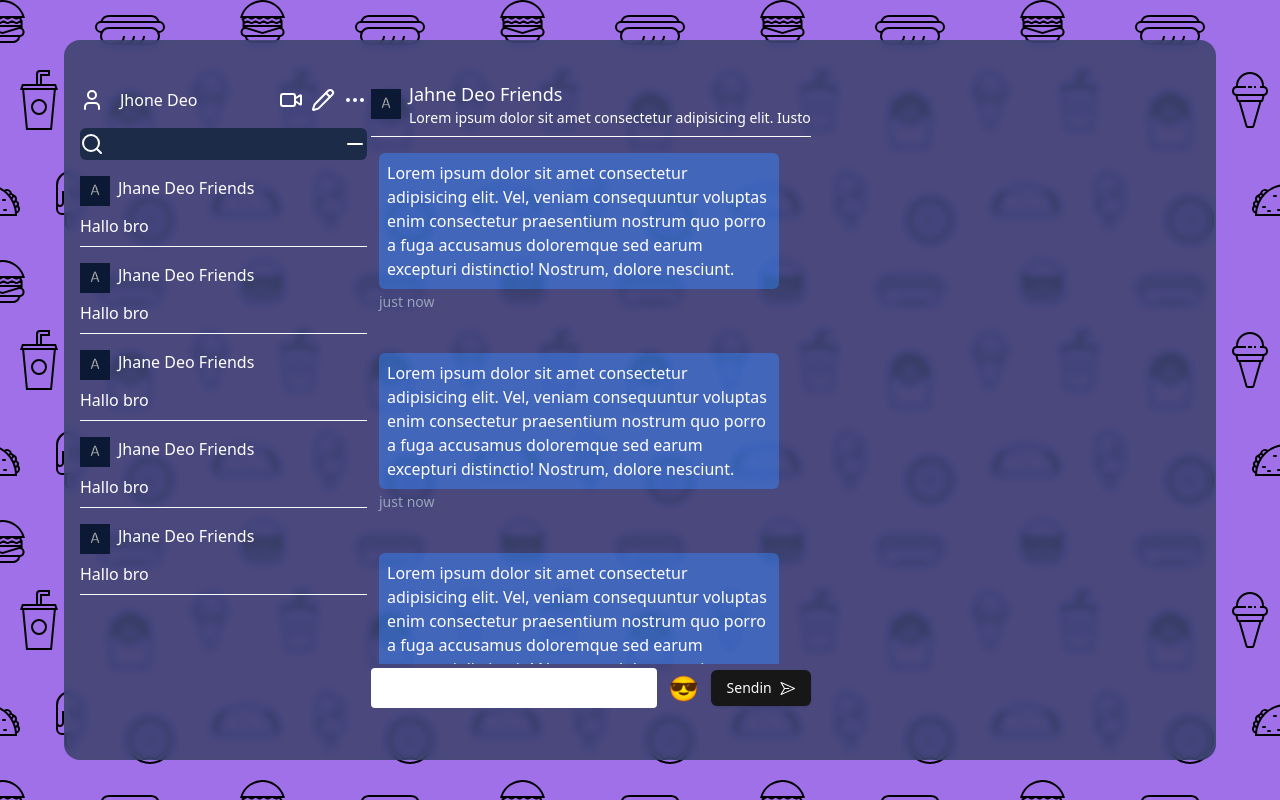
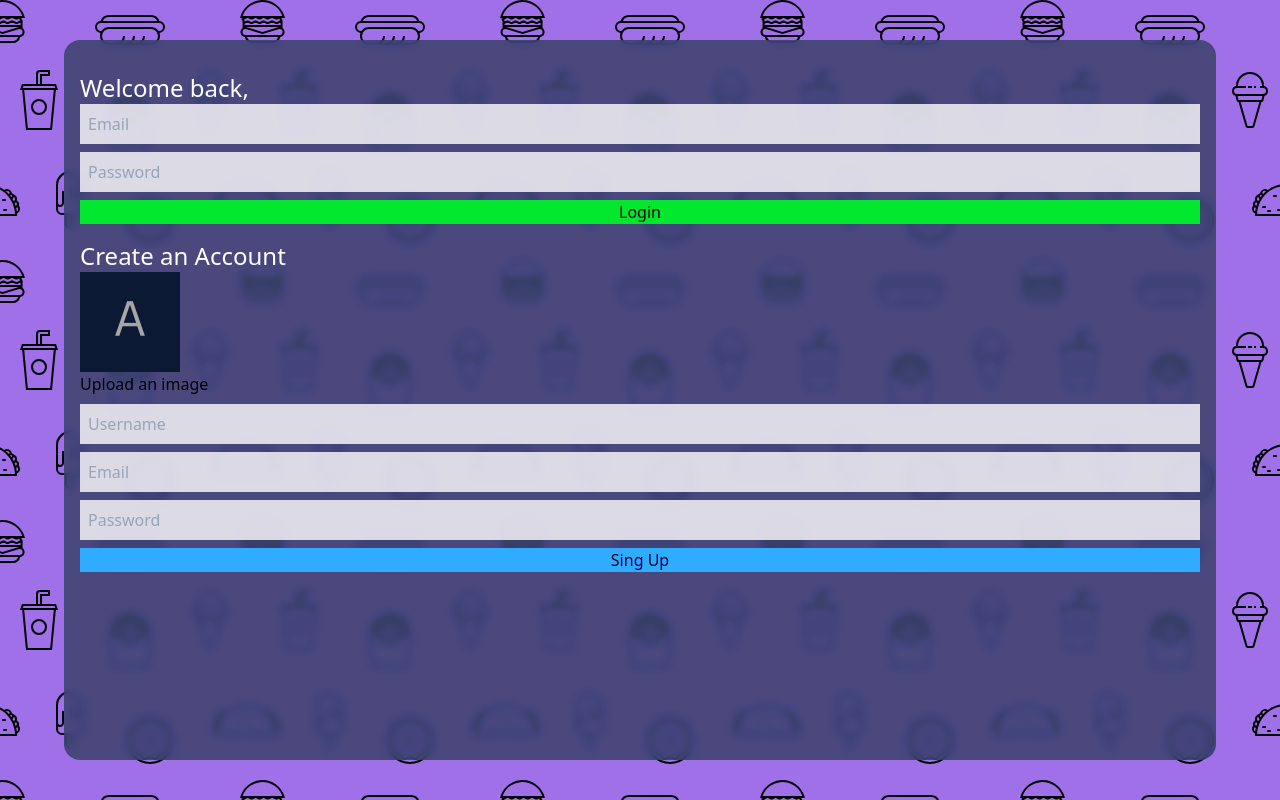
Before and after one commit to DewaSRY/react-chat-app, a React (Vite) app: page / in a window 1280 px wide. Built offline with nearby package versions, Linux system fonts and the light colour scheme.

Commit message:
add:create auth component

```diff
--- a/src/App.tsx
+++ b/src/App.tsx
@@ -1,20 +1,27 @@
 import { cn } from "./lib/utils";
+import { ToastContainer, toast } from "react-toastify";
 import ListComponent from "./components/list/list-component";
 import ChatComponent from "./components/chat/chat-component";
 import DetailComponent from "./components/detail/detail-component";
+import LoginComponent from "./components/login/login-component";
+import NotificationComponent from "./components/notification/notification-component";
 function App() {
   return (
     <div
       className={cn(
         "my-[5vh] mx-auto py-8 px-4 w-[90vw] h-[90vh] ",
-        "bg-gray-700/80 rounded-2xl backdrop-blur-sm saturate-[180%] "
+        "bg-gray-700/80 rounded-2xl backdrop-blur-sm saturate-[180%] ",
+        "relative"
       )}
     >
-      <div className="flex gap-1 ">
+      {/* <div className="flex gap-1 ">
         <ListComponent />
         <ChatComponent />
         <DetailComponent />
-      </div>
+      </div> */}
+      <LoginComponent />
+      {/* <ToastContainer /> */}
+      <NotificationComponent />
     </div>
   );
 }
--- a/src/components/login/login-component.tsx
+++ b/src/components/login/login-component.tsx
@@ -1,5 +1,6 @@
-import { ComponentProps, PropsWithChildren } from "react";
-
+import { cn } from "@/lib/utils";
+import React, { ComponentProps, PropsWithChildren, useState } from "react";
+import { toast } from "react-toastify";
 interface LoginComponentProps
   extends ComponentProps<"div">,
     PropsWithChildren {}
@@ -8,5 +9,76 @@ export default function LoginComponent({
   children,
   ...resProps
 }: LoginComponentProps) {
-  return <div>{children}</div>;
+  const [avatar, setAvatar] = useState({
+    file: null as File | null,
+    url: "",
+  });
+  function handleAvatar(e: React.ChangeEvent<HTMLInputElement>) {
+    const formElement = e.target as HTMLInputElement;
+    if (!formElement) return;
+    if (!formElement.files) return;
+    if (formElement.files[0]) {
+      setAvatar({
+        file: formElement.files[0],
+        url: URL.createObjectURL(formElement.files[0]),
+      });
+    }
+  }
+
+  function handleLogin(e: React.FormEvent<HTMLFormElement>) {
+    e.preventDefault();
+    console.log("hallo");
+    toast.warn("hallo");
+  }
+  return (
+    <div className="login">
+      <div className="item">
+        <h2 className="text-2xl text-white">Welcome back,</h2>
+        <form
+          onSubmit={handleLogin}
+          className={cn(
+            "flex flex-col gap-2 ",
+            "[&>input]:p-2 [&>input]:bg-white/80 [&>input]:outline-none [&>input]:border-none"
+          )}
+        >
+          <input type="text" placeholder="Email" name="email" />
+          <input type="password" placeholder="Password" name="password" />
+          <button className="bg-green-500">Login</button>
+        </form>
+      </div>
+
+      <div className="my-4"></div>
+
+      <div className="item">
+        <h2 className="text-2xl text-white">Create an Account</h2>
+        <form
+          className={cn(
+            "flex flex-col gap-2 ",
+            "[&>input]:p-2 [&>input]:bg-white/80 [&>input]:outline-none [&>input]:border-none"
+          )}
+        >
+          <label htmlFor="file">
+            <div className="w-[100px] h-[100px]">
+              <img
+                className="aspect-square"
+                src={avatar.url || "./avatar.png"}
+                alt=""
+              />
+            </div>
+            Upload an image
+          </label>
+          <input
+            type="file"
+            id="file"
+            style={{ display: "none" }}
+            onChange={handleAvatar}
+          />
+          <input type="text" placeholder="Username" name="username" />
+          <input type="text" placeholder="Email" name="email" />
+          <input type="password" placeholder="Password" name="password" />
+          <button className="bg-blue-400"> Sing Up</button>
+        </form>
+      </div>
+    </div>
+  );
 }
--- /dev/null
+++ b/src/components/notification/notification-component.tsx
@@ -0,0 +1,18 @@
+import { ComponentProps, PropsWithChildren } from "react";
+import { ToastContainer } from "react-toastify";
+import "react-toastify/dist/ReactToastify.css";
+
+interface NotificationComponentProps
+  extends ComponentProps<"div">,
+    PropsWithChildren {}
+
+export default function NotificationComponent({
+  children,
+  ...resProps
+}: NotificationComponentProps) {
+  return (
+    <div>
+      <ToastContainer position="bottom-right" />
+    </div>
+  );
+}
```
